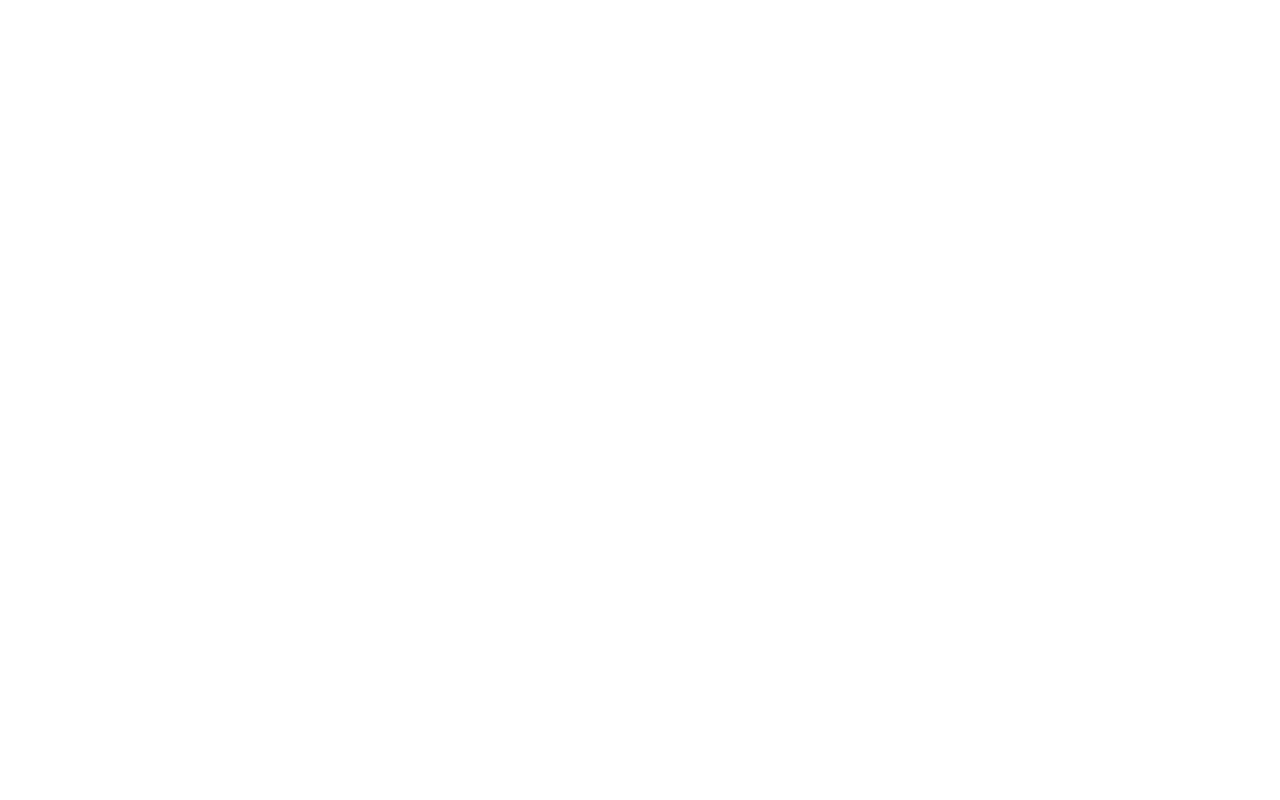
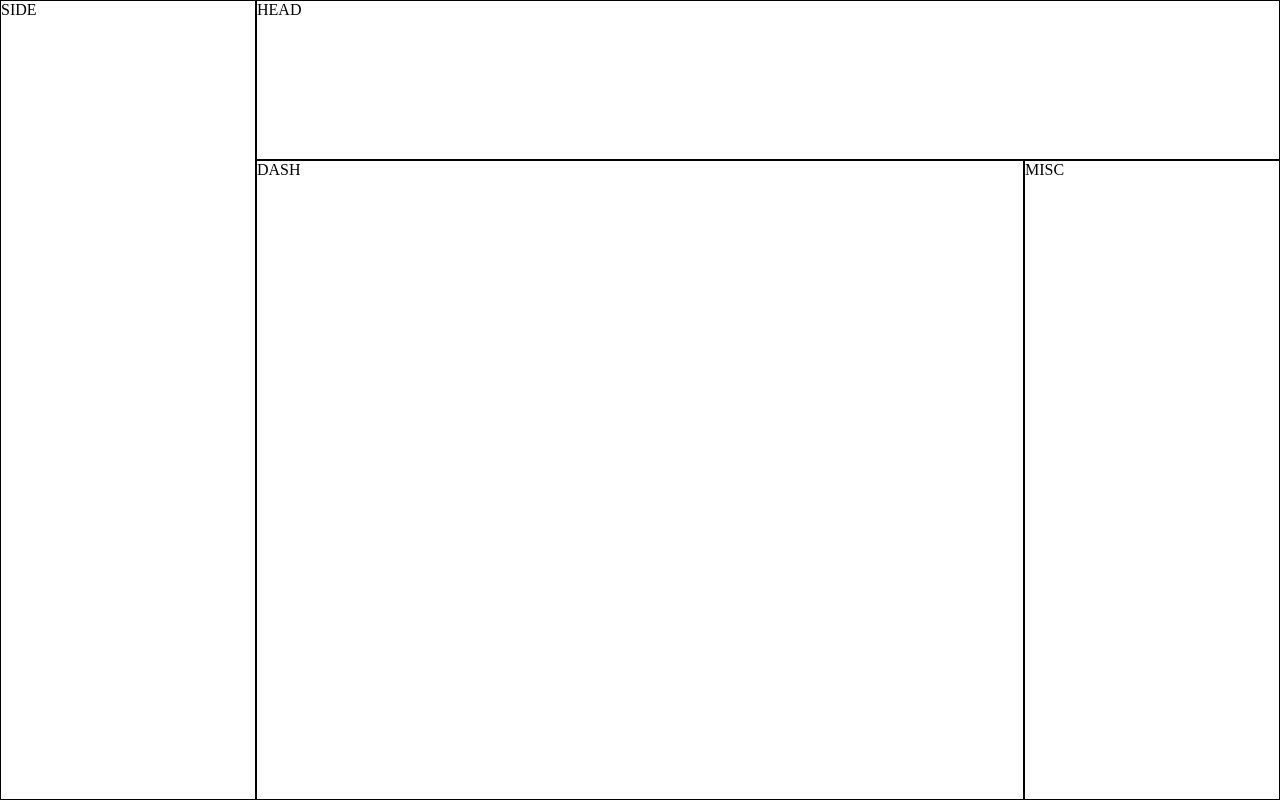
Before and after one commit to iamgame3/admin-dashboard, a plain HTML site: page index.html in a window 1280 px wide. Drawn offline with Linux system fonts and the light colour scheme.

Commit message:
Add main layout for page

```diff
--- a/index.html
+++ b/index.html
@@ -8,7 +8,12 @@
 </head>
 <body>
 
-
+    <div class="container">
+        <div class="sidebar">SIDE</div>
+        <div class="header">HEAD</div>
+        <div class="dashboard">DASH</div>
+        <div class="misc">MISC</div>
+    </div>
 
 </body>
 </html>
--- a/styles.css
+++ b/styles.css
@@ -0,0 +1,18 @@
+.container {
+    display: grid;
+    grid-template-columns: 1fr 3fr 1fr;
+    grid-template-rows: 1fr 4fr;
+    height: 100vh;
+}
+
+.sidebar {
+    grid-row: 1 / 3;
+}
+
+.header {
+    grid-column: 2 / 4;
+}
+
+.container div {
+    border: 1px solid black;
+}
```
